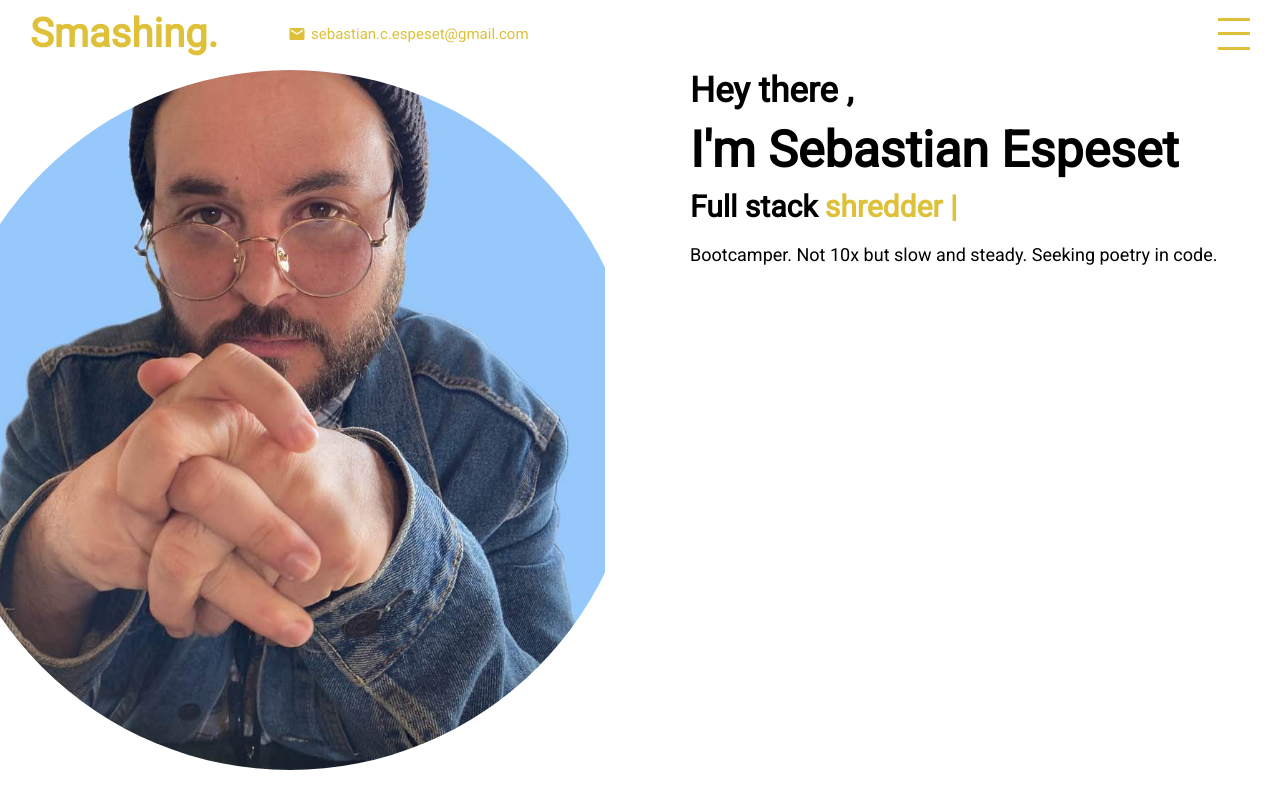
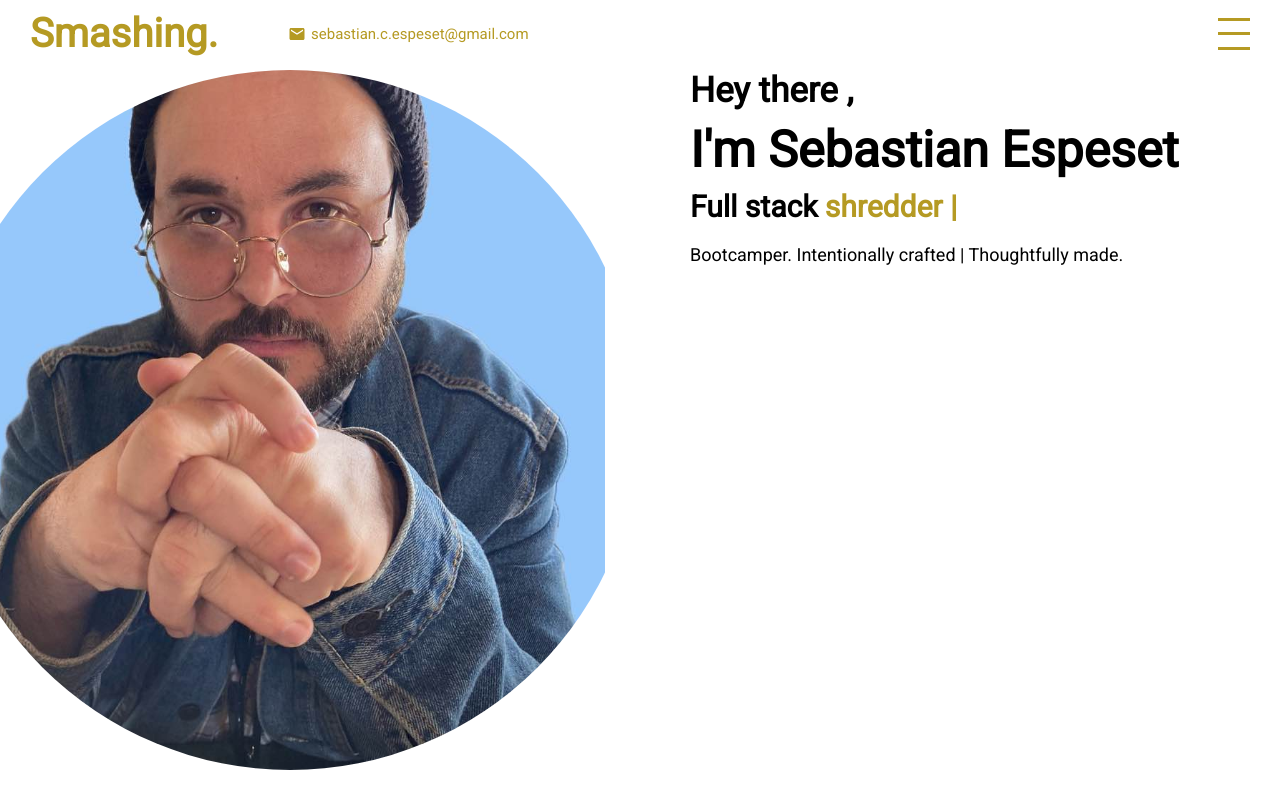
Before and after one commit to sebastian-espeset/responsive-portfolio, a React (Create React App) app: page / in a window 1280 px wide. Built offline with nearby package versions, Linux system fonts and the light colour scheme.

Commit message:
changes to mainColor, site title, intro statements

```diff
--- a/public/index.html
+++ b/public/index.html
@@ -3,25 +3,21 @@
   <head>
     <meta charset="utf-8" />
     <meta name="viewport" content="width=device-width, initial-scale=1" />
-    <meta
-      name="description"
-      content="Sebastian Espeset's portfolio site"
-    />
-    <meta property="og:image" content="/public/assets/DSC_2743.jpg"/>
+    <meta name="description" content="Sebastian Espeset's portfolio site" />
+    <meta property="og:image" content="/public/assets/DSC_2743.jpg" />
     <link rel="preconnect" href="https://fonts.googleapis.com" />
     <link rel="preconnect" href="https://fonts.gstatic.com" crossorigin />
     <link
       href="https://fonts.googleapis.com/css2?family=Roboto:ital,wght@100;200;300;400;500;700;900&display=swap"
       rel="stylesheet"
     />
-    <title>Sebas portfolio website</title>
+    <title>Sebastian Espeset</title>
     <style>
-     * {
-        font-family: 'Roboto', sans-serif;
-        margin:0;
+      * {
+        font-family: "Roboto", sans-serif;
+        margin: 0;
         overflow-x: hidden;
       }
-
     </style>
   </head>
   <body>
--- a/src/components/contact/contact.scss
+++ b/src/components/contact/contact.scss
@@ -11,11 +11,19 @@
     .left{
         flex:1;
         overflow: hidden;
+        @include mobile{
+            display: flex;
+            align-items: center;
+            justify-content: center;
+        }
         img{
-            height: 80%;
-            width: 90%;
+            padding-left: 30%;
+            padding-top: 28%;
+            height: 40%;
+            width: 60%;
             @include mobile{
-                margin-left: 18px;
+                padding-left: 0%;
+                padding-top: 0%;
              }
         }
     }
@@ -52,10 +60,10 @@
             width: 300px;
             height: 200px;
             font-size: 14px;
-
             @include mobile{
                 width: 200px;
                 height: 100px;
+                margin-bottom: 10px;
              }
         }
         button{
--- a/src/components/intro/Intro.jsx
+++ b/src/components/intro/Intro.jsx
@@ -37,9 +37,7 @@ export default function Intro() {
             Full stack <span ref={textRef}></span>
           </h3>
           <div className="paragraph">
-            <p>
-              Bootcamper. Not 10x but slow and steady. Seeking poetry in code.
-            </p>
+            <p>Bootcamper. Intentionally crafted | Thoughtfully made. </p>
           </div>
         </div>
       </div>
--- a/src/global.scss
+++ b/src/global.scss
@@ -1,4 +1,4 @@
-$mainColor:#dec039;
+$mainColor:#b59a23;
 
 $width: 768px;
 
```
